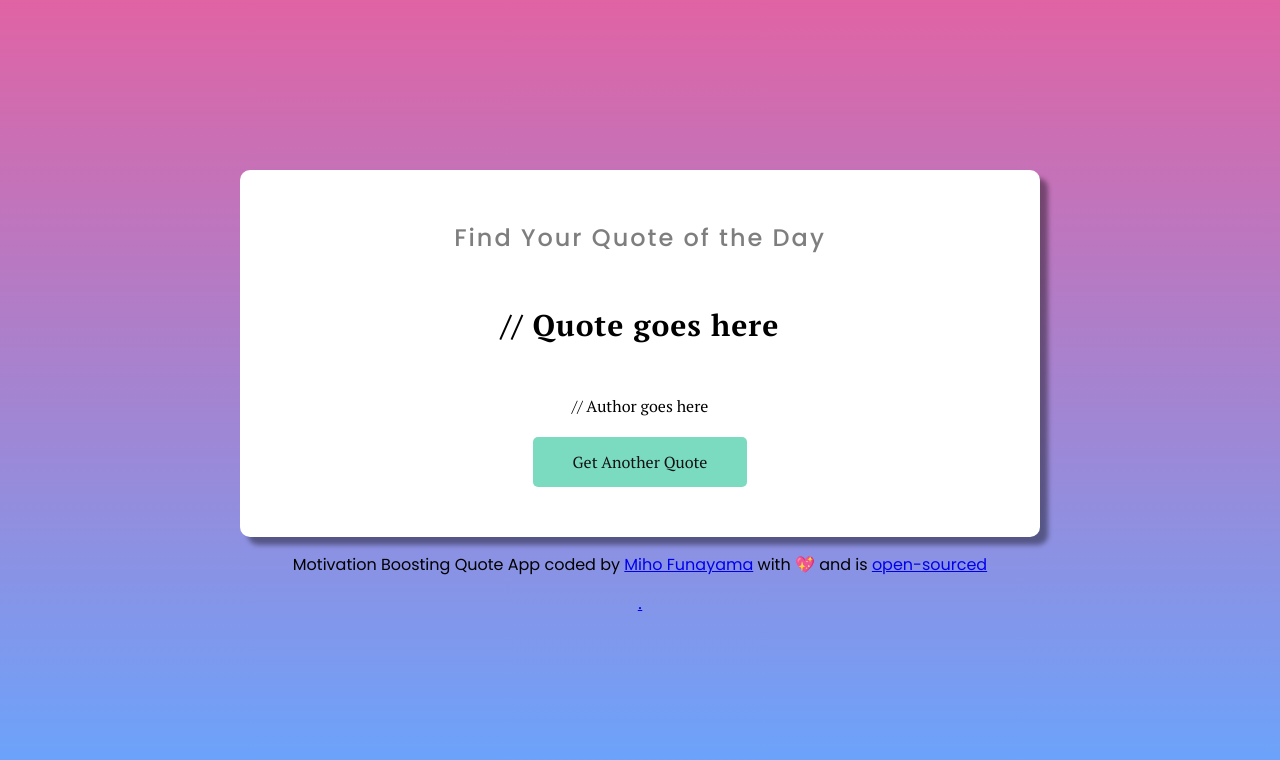
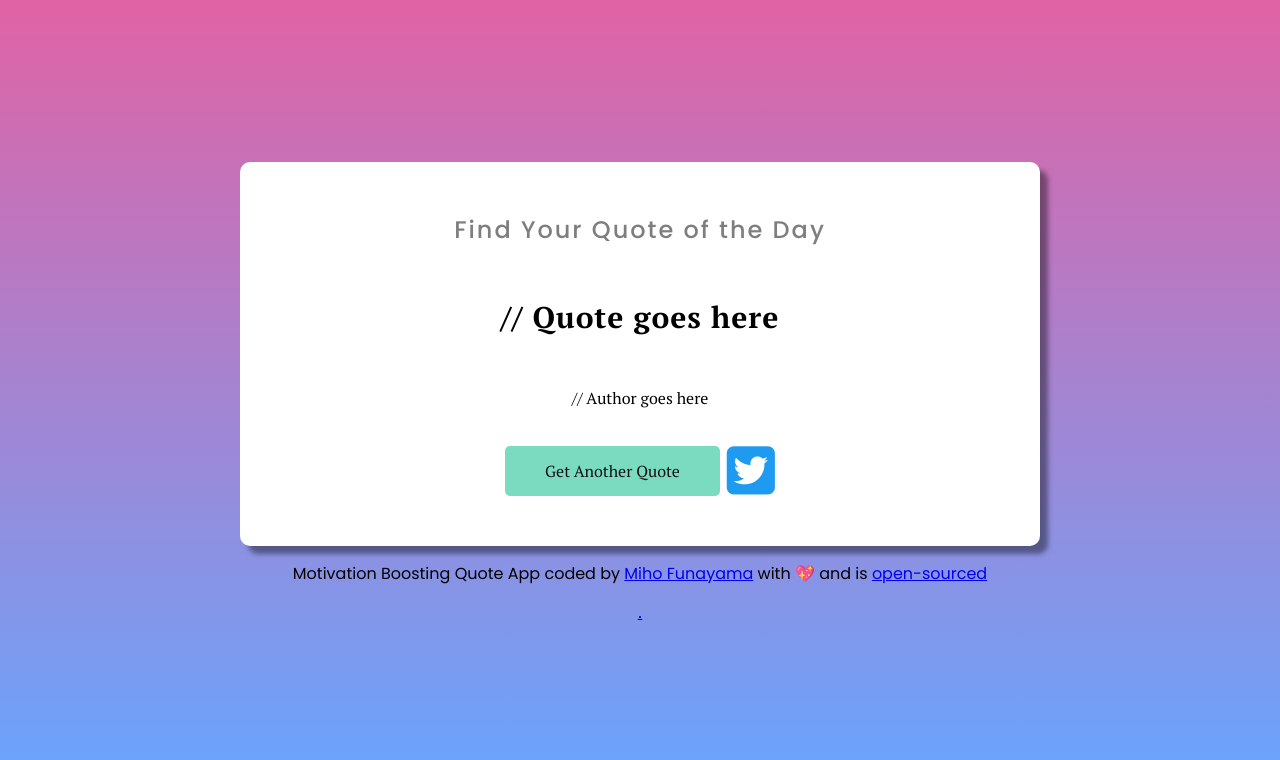
Before and after one commit to funamioh/quote-app, a plain HTML site: page index.html in a window 1280 px wide. Drawn offline with Linux system fonts and the light colour scheme; no server answers.

Commit message:
Added twitter button

```diff
--- a/index.html
+++ b/index.html
@@ -3,6 +3,8 @@
   <head>
     <meta charset="UTF-8" />
     <meta name="viewport" content="width=device-width, initial-scale=1.0" />
+    <script src="https://kit.fontawesome.com/c8ce4fa207.js" crossorigin="anonymous"></script>
+
     <link rel="stylesheet" href="style.css" />
     <title>Quote App</title>
   </head>
@@ -11,7 +13,10 @@
       <h2>Find Your Quote of the Day</h2>
       <div id="quote" class="quote">// Quote goes here</div>
       <div id="author" class="author">// Author goes here</div>
-      <button id="quoteBtn" class="btn">Get Another Quote</button>
+      <div class="row"><button id="quoteBtn" class="btn">Get Another Quote</button>
+      <i id="tweetBtn" class="fab fa-twitter-square tweet-btn"><a class="twitter-share-button"
+  href="https://twitter.com/intent/tweet"></a></i>
+    </div>
     </div>
     <footer>
       Motivation Boosting Quote App coded by <a href="https://github.com/funamioh">Miho Funayama</a> with 💖 and is
--- a/style.css
+++ b/style.css
@@ -69,6 +69,21 @@ h2 {
   outline: none;
 }
 
+.tweet-btn {
+  color: #1e9bf1;
+  font-size: 55px;
+  position: relative;
+  top: 14px;
+  margin-left: 3px;
+  cursor: pointer;
+}
+.tweet-btn:hover {
+  color: #3aa8f1;
+}
+.tweet-btn:active {
+  transform: scale(0.98);
+}
+
 footer {
   font-family: "Poppins", sans-serif;
   margin: 15px 0;
```
